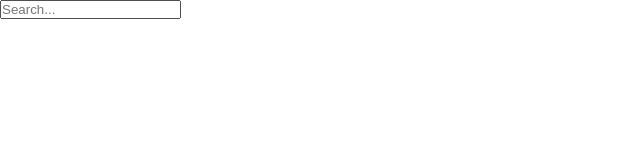
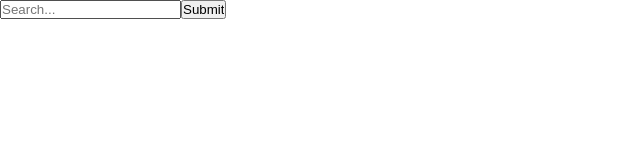
Before and after one commit to Symbolistic/react-wikipedia-viewer, a React (Create React App) app: page / in a window 1280 px wide. Shown: the top 160 px of the page, without its empty margins (0-640 px from the left). Built offline with nearby package versions, Linux system fonts and the light colour scheme.

Commit message:
added form to the input field/submit button

```diff
--- a/src/App.js
+++ b/src/App.js
@@ -10,6 +10,7 @@
 
 
   const search = event => {
+    event.preventDefault();
     let url = "https://en.wikipedia.org/w/api.php";
 
     let params = {
@@ -19,7 +20,7 @@
       format: "json"
     }
 
-    if (event.key === "Enter") {
+
       url = url + "?origin=*";
 
       Object.keys(params).forEach((key) => url += '&' + key + '=' + params[key]);
@@ -35,20 +36,24 @@
           setIsLoaded(false);
         })
         .catch(error => console.log(error));
-    }
+
   }
 
   return (
     <div className="App">
       <div className="search-box">
+        <form onSubmit={search}>
             <input
               type="text"
               className="search-bar"
               placeholder="Search..."
               onChange={e => setSearchQuery(e.target.value)}
               value={searchQuery}
-            onKeyPress={search}
+
               />
+
+              <input type="submit" value="Submit" />
+        </form>
         </div>
           <div>
             {(wikiData.length > 0 && isLoaded === false) ? (
```
Lines whose indentation alone changed are shown as unchanged.
